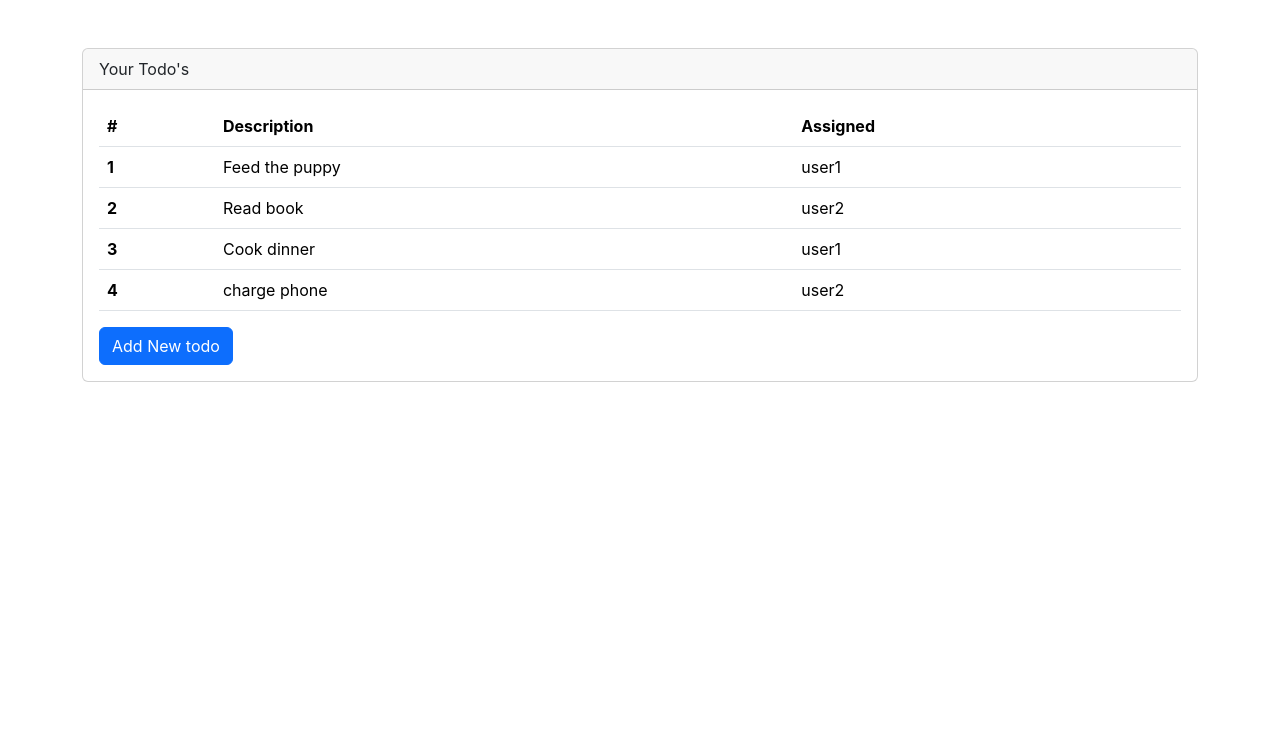
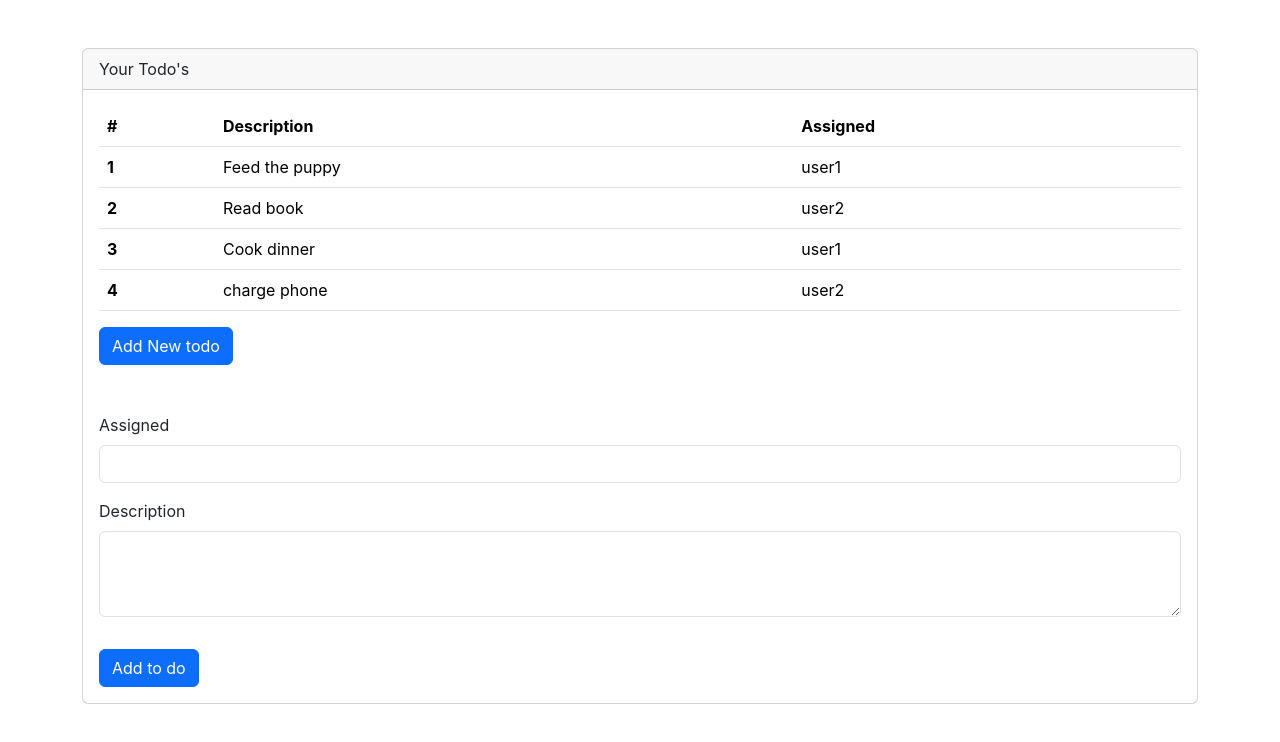
Before and after one commit to Al-AmeerSR/react-project, a React (Create React App) app: page / in a window 1280 px wide. Shown: the top 742 px of the page. Built offline with nearby package versions, Linux system fonts and the light colour scheme.

Commit message:
adding form

```diff
--- a/src/App.js
+++ b/src/App.js
@@ -1,22 +1,23 @@
-
+import React,{useState} from 'react';
 import './App.css';
 import TodoTable from './components/TodTable';
-
+import NewTodoForm from './components/NewTodoForm';
 function App() {
 
-  const todos =[
+  const [todos,setTodos] =useState([
     { rowNumber : 1,rowDescription:'Feed the puppy',rowAssignee:'user1'},
     {rowNumber : 2,rowDescription:'Read book',rowAssignee:'user2'},
     {rowNumber : 3,rowDescription:'Cook dinner',rowAssignee:'user1'},
     {rowNumber : 4,rowDescription:'charge phone',rowAssignee:'user2'}
-  ]
+  ])
 
   const addTodo = ()=>{
-
+ if(todos.length>0){
     const newTodo = {rowNumber : todos.length + 1 ,rowDescription:'charge the laptop',rowAssignee :'user3'}
 
-   todos.push(newTodo)
+  setTodos(todos => [...todos,newTodo]);
    console.log(todos)
+  }
   }
   return (
     <div className="mt-5 container">
@@ -30,6 +31,7 @@
           <button className='btn btn-primary' onClick={addTodo}>
             Add New todo
             </button>
+            <NewTodoForm/>
         </div>
       </div>
     </div>
--- /dev/null
+++ b/src/components/NewTodoForm.js
@@ -0,0 +1,23 @@
+import React from "react"
+
+function NewTodoForm(){
+
+return(
+<div className="mt-5">
+    <div className='mb-3'>
+    <label className="form-label">Assigned</label>
+    <input type="text" className="form-control" required></input>
+    </div>
+    <div className='mb-3'>
+    <label className="form-label">Description</label>
+    <textarea className="form-control" rows={3}required></textarea>
+    </div>
+    <button type="button" className="btn btn-primary mt-3">Add to do</button>
+</div>
+
+
+)
+
+}
+
+export default NewTodoForm
```
